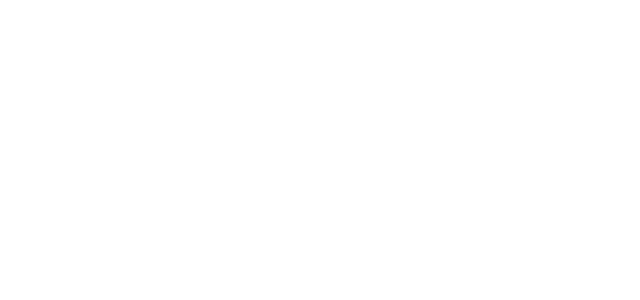
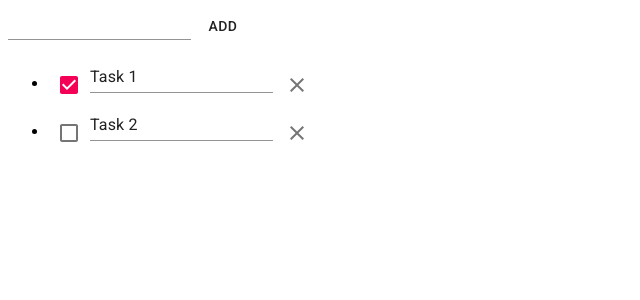
Before and after one commit to artdemo/todo, a React (Create React App) app: page / in a window 1280 px wide. Shown: the top 300 px of the page, without its empty margins (0-640 px from the left). Built offline with nearby package versions, Linux system fonts and the light colour scheme.

Commit message:
Base structure

```diff
--- a/src/App.js
+++ b/src/App.js
@@ -1,5 +1,29 @@
+import React, { useState } from 'react';
+import Form from './Form';
+import List from './List';
+import Task from './Task';
+
+const mock = [
+  { text: 'Task 1', isChecked: true, id: 1 },
+  { text: 'Task 2', isChecked: false, id: 2 },
+];
+
+const renderTasks = (tasks) =>
+  tasks.map(({ id, text, isChecked }) => (
+    <li key={id}>
+      <Task text={text} isChecked={isChecked} />
+    </li>
+  ));
+
 const App = () => {
-  return <div></div>;
+  const [tasks, setTasks] = useState(mock);
+
+  return (
+    <div>
+      <Form />
+      <List>{renderTasks(tasks)}</List>
+    </div>
+  );
 };
 
 export default App;
--- /dev/null
+++ b/src/Form.js
@@ -0,0 +1,24 @@
+import React, { useState } from 'react';
+import TextField from '@material-ui/core/TextField';
+import Button from '@material-ui/core/Button';
+
+const Form = () => {
+  const [value, setValue] = useState('');
+
+  const handleChange = (e) => {
+    setValue(e.currentTarget.value);
+  };
+
+  const handleSubmit = (e) => {
+    e.preventDefault();
+  };
+
+  return (
+    <form onSubmit={handleSubmit}>
+      <TextField value={value} onChange={handleChange} />
+      <Button type="submit">Add</Button>
+    </form>
+  );
+};
+
+export default Form;
--- /dev/null
+++ b/src/List.js
@@ -0,0 +1,5 @@
+import React from 'react';
+
+const List = ({ children }) => <ul>{children}</ul>;
+
+export default List;
--- /dev/null
+++ b/src/Task.js
@@ -0,0 +1,33 @@
+import React, { useState } from 'react';
+import TextField from '@material-ui/core/TextField';
+import Checkbox from '@material-ui/core/Checkbox';
+import IconButton from '@material-ui/core/IconButton';
+import ClearIcon from '@material-ui/icons/Clear';
+
+const Task = ({ id, text, isChecked }) => {
+  const [taskData, setTaskData] = useState({ text, isChecked });
+
+  const handleCheckChange = (e) => {
+    setTaskData({ ...taskData, isChecked: e.currentTarget.checked });
+  };
+
+  const handleTextChange = (e) => {
+    setTaskData({ ...taskData, text: e.currentTarget.value });
+  };
+
+  const handleSubmit = (e) => {
+    e.preventDefault();
+  };
+
+  return (
+    <form onSubmit={handleSubmit}>
+      <Checkbox onChange={handleCheckChange} checked={taskData.isChecked} />
+      <TextField onChange={handleTextChange} value={taskData.text} />
+      <IconButton>
+        <ClearIcon />
+      </IconButton>
+    </form>
+  );
+};
+
+export default Task;
```
